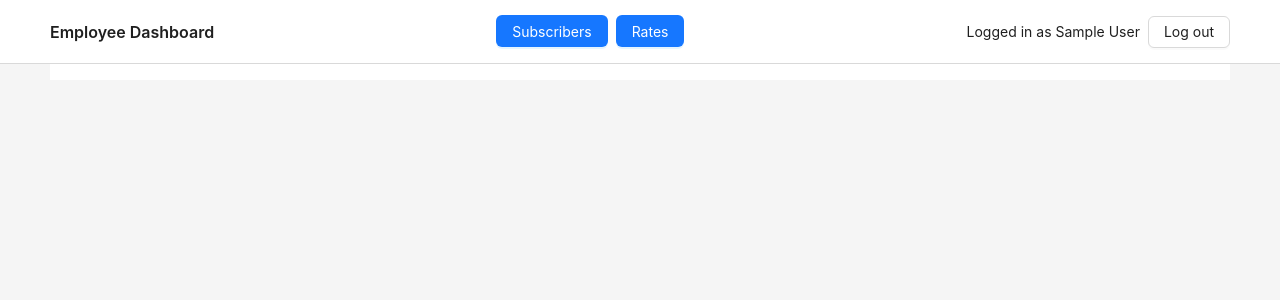
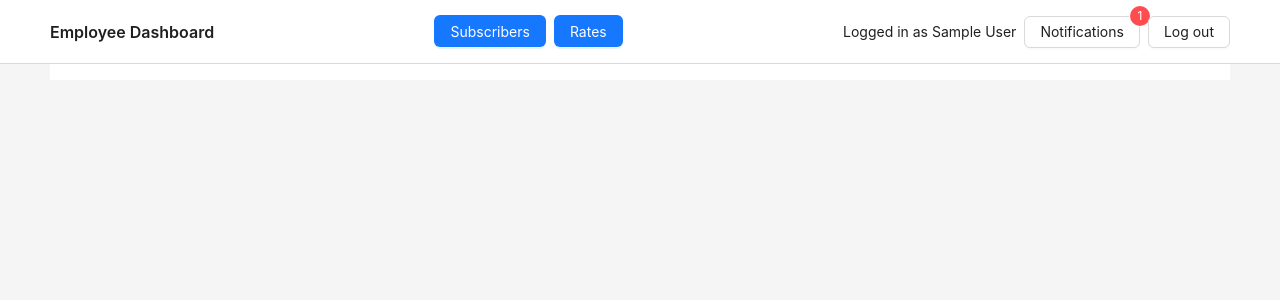
Before and after one commit to Cyphred/iot-power-meter, a React (Vite) app in the folder employee-web/: page / in a window 1280 px wide. Shown: the top 300 px of the page. Built offline with nearby package versions, Linux system fonts and the light colour scheme; sample sign-in values are in the browser's storage.

Commit message:
Adds fake notif button

```diff
--- a/employee-web/src/pages/Layout.tsx
+++ b/employee-web/src/pages/Layout.tsx
@@ -1,4 +1,11 @@
-import { Layout as AntLayout, Button, Flex, Typography, theme } from "antd";
+import {
+  Layout as AntLayout,
+  Badge,
+  Button,
+  Flex,
+  Typography,
+  theme,
+} from "antd";
 import { Link, Outlet } from "react-router-dom";
 import { useLogout } from "../hooks/useLogout";
 import Employee from "../types/Employee";
@@ -53,6 +60,13 @@ const Layout = () => {
             <Typography.Text>
               Logged in as {user?.firstName} {user?.lastName}
             </Typography.Text>
+
+            <Badge count={1}>
+              <Button onClick={() => alert("Show notification")}>
+                Notifications
+              </Button>
+            </Badge>
+
             <Button onClick={handleLogout}>Log out</Button>
           </Flex>
         </Flex>
```
